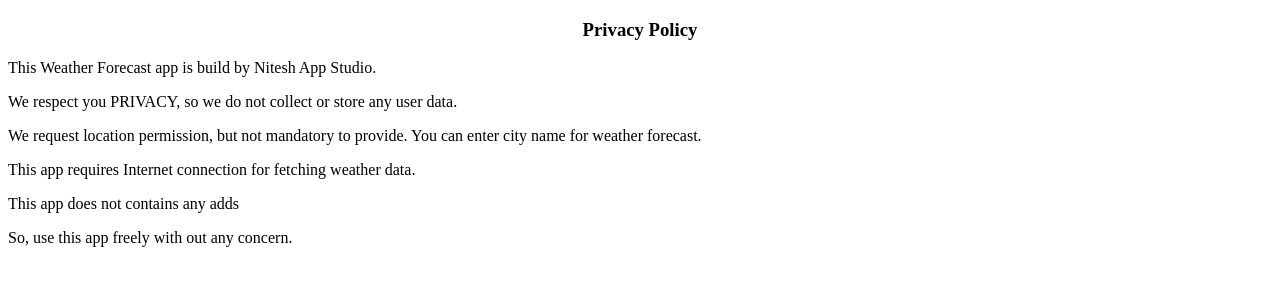
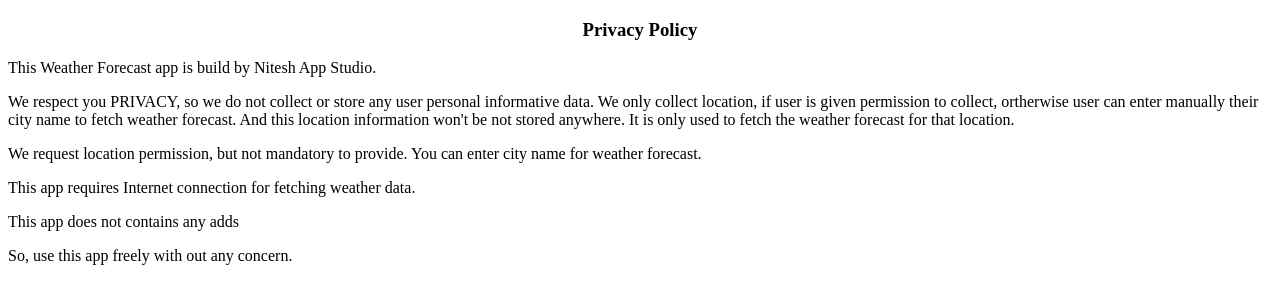
Before and after one commit to nitapps/nitapps.github.io, a plain HTML site: page weather_forecast_privacy_policy.html in a window 1280 px wide. Drawn offline with Linux system fonts and the light colour scheme.

Commit message:
added content in weather forecast privacy policy file

```diff
--- a/weather_forecast_privacy_policy.html
+++ b/weather_forecast_privacy_policy.html
@@ -7,7 +7,7 @@
 <body>
 <h3 style="text-align:center">Privacy Policy</h3>
 <p>This Weather Forecast app is build by Nitesh App Studio.</p>
-<p>We respect you PRIVACY, so we do not collect or store any user data.</p>
+<p>We respect you PRIVACY, so we do not collect or store any user personal informative data. We only collect location, if user is given permission to collect, ortherwise user can enter manually their city name to fetch weather forecast. And this location information won't be not stored anywhere. It is only used to fetch the weather forecast for that location. </p>
 <p>We request location permission, but not mandatory to provide. You can enter city name for weather forecast.</p>
 <p>This app requires Internet connection for fetching weather data.</p>
 <p>This app does not contains any adds</p>
```
Also changed, not shown: 1 other file.
